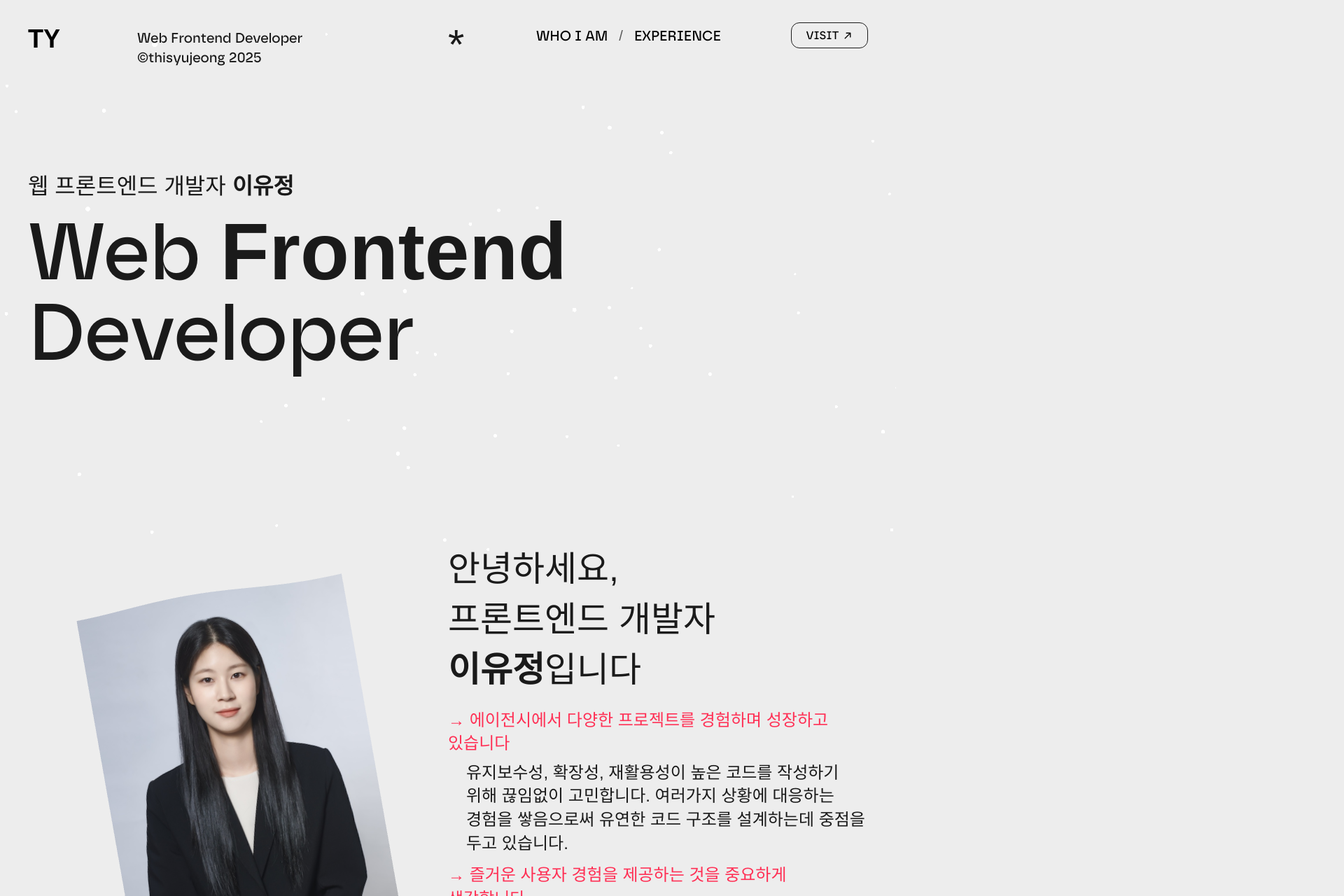
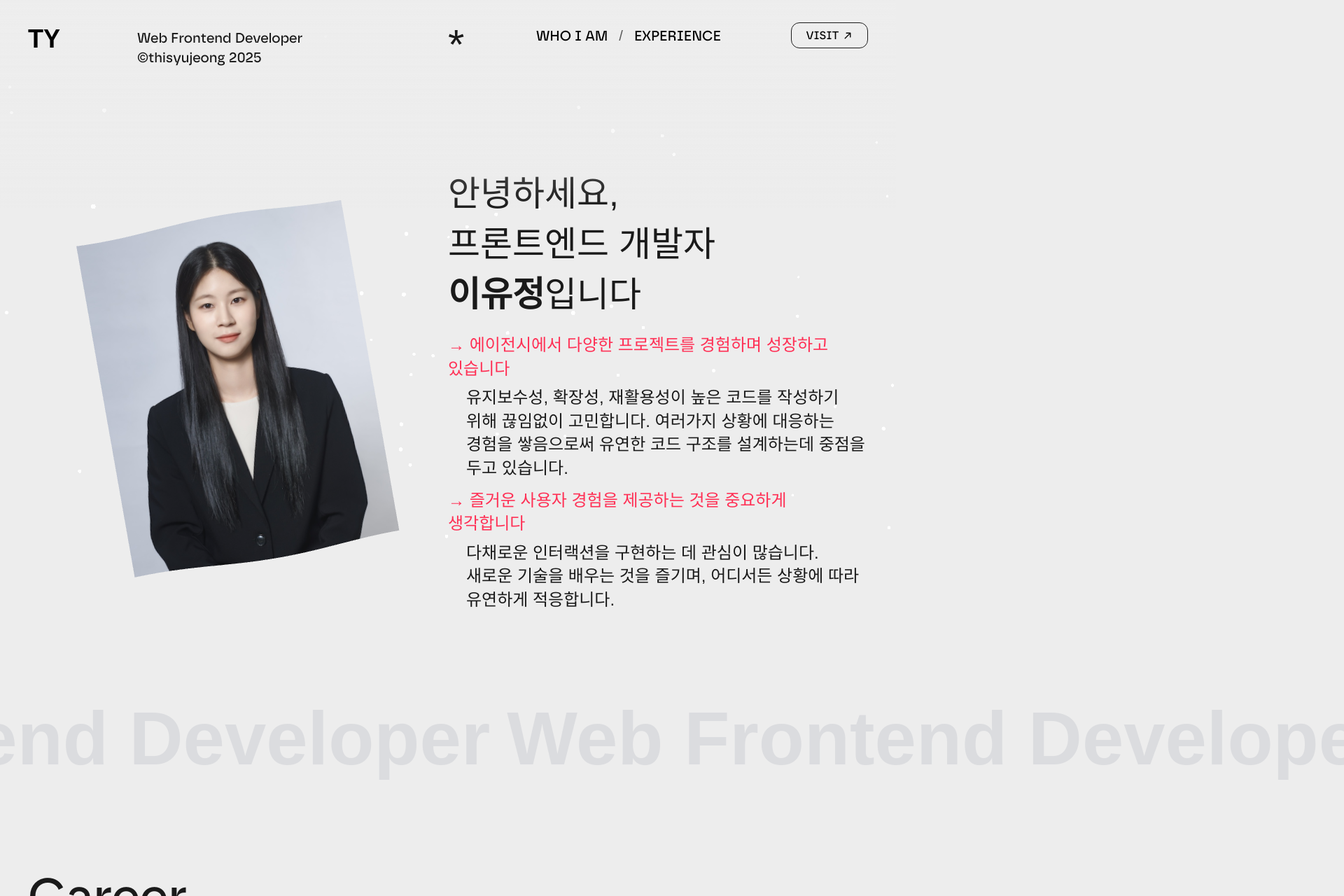
Before and after one commit to thisyujeong/thisyujeong.com, a Next.js app: page / in a window 1280 px wide. Shown: the top 1280 px of the page at 70% size, 1920 px wide, since content can reach past the window. Built offline with nearby package versions, Linux system fonts and the light colour scheme; a web font is replaced by a local one.

Commit message:
feat: 롤링텍스트 추가

```diff
--- a/src/app/page.module.scss
+++ b/src/app/page.module.scss
@@ -11,54 +11,20 @@
 }
 
 .content {
-  // padding-top: 116px;
+  padding-top: 116px;
   position: relative;
   z-index: 1;
   min-height: 100vh;
 }
 
-.key-visual {
-  padding: 240px 0 120px;
-  position: relative;
-  &_canvas {
-    position: relative;
-    top: 0;
-    left: 0;
-    width: 100%;
-    z-index: -1;
-  }
-  &_text {
-    // position: absolute;
-    // text-align: center;
-    // bottom: 0;
-    // left: 0;
-    // width: 100%;
-    h2 {
-      font-size: clamp(16px, desktop-vw(150px), 150px);
-      font-family: var(--font-safiro);
-      line-height: 1;
-      font-weight: normal;
-    }
-
-    p {
-      font-size: clamp(16px, desktop-vw(42px), 42px);
-      font-weight: 400;
-      margin-bottom: 16px;
-    }
-  }
-}
-
 .section {
   padding: 120px 0;
-  // background-color: $basic-black;
-  // color: $basic-white;
 
   h3 {
     text-transform: capitalize;
     font-family: var(--font-safiro);
     font-size: 70px;
     font-weight: 400;
-    // border-bottom: 3px solid $basic-black;
     padding-bottom: 16px;
   }
 }
--- a/src/app/page.tsx
+++ b/src/app/page.tsx
@@ -3,6 +3,7 @@ import { ExperienceList } from '@/components/experience';
 import { MyProfile } from '@/components/about';
 import styles from './page.module.scss';
 import classNames from 'classnames/bind';
+import RollingBanner from '@/components/common/RollingBanner/RollingBanner';
 
 const cx = classNames.bind(styles);
 
@@ -14,23 +15,13 @@ export default function Home() {
       </div>
       <div className={cx('content')}>
         <div className={cx('container')}>
-          <section className={cx('key-visual')}>
-            <div className={cx('key-visual_text')}>
-              <p>
-                웹 프론트엔드 개발자 <strong>이유정</strong>
-              </p>
-              <h2>
-                Web <strong>Frontend</strong>
-                <br />
-                Developer
-              </h2>
-            </div>
-          </section>
+          <section className={cx('key-visual')}></section>
           <section className={cx('section')}>
             <div className={cx('profile')}>
               <MyProfile />
             </div>
           </section>
+          <RollingBanner />
           <section className={cx('section')}>
             <h3>Career</h3>
             <div className={cx('career-list')}>
--- a/src/components/common/Header/Header.module.scss
+++ b/src/components/common/Header/Header.module.scss
@@ -6,20 +6,21 @@
   left: 0;
   right: 0;
   z-index: 100;
-  padding: 32px 0;
+  padding: 32px 40px;
 
-  // &:before {
-  //   content: '';
-  //   display: block;
-  //   position: absolute;
-  //   top: 0;
-  //   left: 0;
-  //   right: 0;
-  //   width: 100vw;
-  //   height: 300px;
-  //   pointer-events: none;
-  //   z-index: -1;
-  // }
+  &:before {
+    content: '';
+    display: block;
+    position: absolute;
+    top: 0;
+    left: 0;
+    right: 0;
+    width: 100vw;
+    height: 300px;
+    pointer-events: none;
+    z-index: -1;
+    background: linear-gradient(180deg, $background-color, transparent);
+  }
 }
 
 .header-emblem {
--- a/src/components/common/Header/Header.tsx
+++ b/src/components/common/Header/Header.tsx
@@ -14,7 +14,6 @@ const sites = [
 const Header = () => {
   return (
     <header className={cx('header')}>
-      <div className={cx('container')}>
       <div className={cx('header-emblem')}>*</div>
       <div className={cx('header-inner')}>
         <div className={cx('header-bl')}>
@@ -61,7 +60,6 @@ const Header = () => {
           </div>
         </div>
       </div>
-      </div>
     </header>
   );
 };
--- /dev/null
+++ b/src/components/common/RollingBanner/RollingBanner.module.scss
@@ -0,0 +1,17 @@
+@import '@/styles/abstracts/functions';
+
+.rolling {
+}
+
+.rolling-inner {
+  display: flex;
+  white-space: nowrap;
+  gap: 24px;
+  transform: translateX(-50%);
+}
+
+.rolling-text {
+  color: #dbdcdf;
+  font-size: desktop-vw(140px);
+  font-weight: 700;
+}
--- /dev/null
+++ b/src/components/common/RollingBanner/RollingBanner.tsx
@@ -0,0 +1,41 @@
+'use client';
+
+import React, { useRef } from 'react';
+import classNames from 'classnames/bind';
+import styles from './RollingBanner.module.scss';
+import { useGSAP } from '@gsap/react';
+import gsap from 'gsap';
+import { ScrollTrigger } from 'gsap/all';
+
+const cx = classNames.bind(styles);
+
+const RollingBanner = () => {
+  const ref = useRef<HTMLDivElement>(null);
+
+  useGSAP(() => {
+    if (ref.current) {
+      gsap.registerPlugin(ScrollTrigger);
+      gsap.set(ref.current, { x: 0 });
+      gsap.to(ref.current, {
+        x: -ref.current.clientWidth,
+        scrollTrigger: {
+          trigger: ref.current,
+          start: 'top bottom',
+          end: 'bottom top',
+          scrub: 1,
+        },
+      });
+    }
+  });
+  return (
+    <div className={cx('rolling')} ref={ref}>
+      <div className={cx('rolling-inner')}>
+        <div className={cx('rolling-text')}>Web Frontend Developer</div>
+        <div className={cx('rolling-text')}>Web Frontend Developer</div>
+        <div className={cx('rolling-text')}>Web Frontend Developer</div>
+      </div>
+    </div>
+  );
+};
+
+export default RollingBanner;
```
Lines whose indentation alone changed are shown as unchanged.
